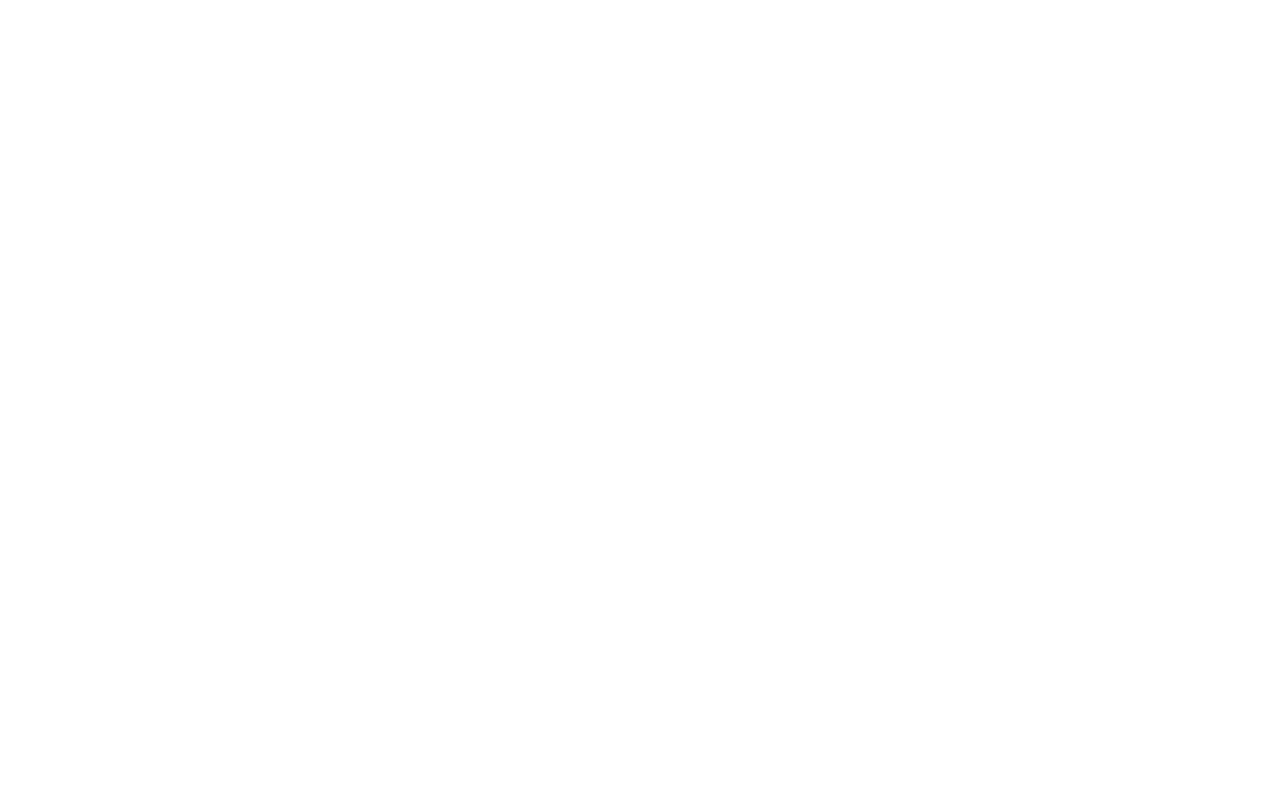
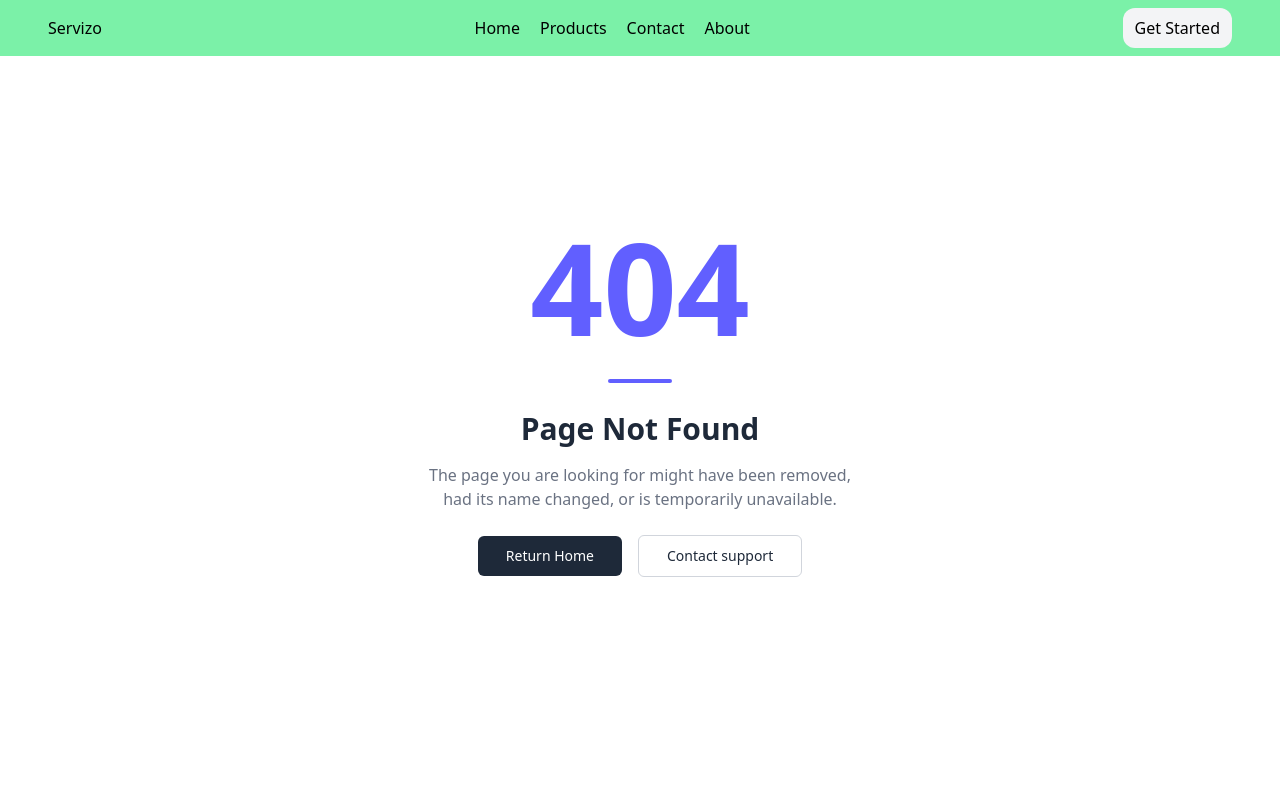
Before and after one commit to Ishan-Kanishka/servizio, a React (Vite) app in the folder client/: page /roles in a window 1280 px wide. Before the commit this address had no page. Shown: the top 800 px of the page. Built offline with nearby package versions, Linux system fonts and the light colour scheme.

Commit message:
Add NotFound page and update routing; enhance SideBar links to use '/admin' path

```diff
--- a/client/src/App.jsx
+++ b/client/src/App.jsx
@@ -5,6 +5,14 @@
 import {Suspense} from 'react';
 import DashboardLayout from './layout/DashboardLayout';
 import Dashboard from './Pages/Dashboard/Dashboard';
+import NotFound from './Pages/NotFound/NotFound';
+import Menu from './Pages/Dashboard/Menu/Menu';
+import Orders from './Pages/Dashboard/Orders/Orders';
+import Ingredients from './Pages/Dashboard/Ingredients/Ingredients';
+import Event from './Pages/Dashboard/Events/Events';
+import Customers from './Pages/Dashboard/Customers/Customers';
+import Staff from './Pages/Dashboard/Staff/Staff';
+import Roles from './Pages/Dashboard/Roles/Roles';
 
 const App = () => {
   return (
@@ -12,11 +20,25 @@
       <Routes>
         <Route path="/" element={<MainLayout />}>
           <Route index element={<Home />} />
+          <Route path="*" element={<NotFound />} />
         </Route>
         <Route path="/admin" element={<DashboardLayout />}>
           <Route index element={<Dashboard />} />
-          <Route path="orders" element={<div>Order</div>} />
-          <Route path="menu" element={<div>Menu</div>} />
+          <Route path="orders" element={<Orders />} />
+          <Route path="menu" element={<Menu />} />
+          <Route path="ingredients" element={<Ingredients />} />
+          <Route path="events" element={<Event />} />
+          <Route path="customers" element={<Customers />} />
+          <Route path="staff" element={<Staff />} />
+          <Route path="roles" element={<Roles />} />
+          <Route
+            path="*"
+            element={
+              <div className="flex justify-center items-center h-screen">
+                <h2 className="text-4xl font-bold">Not Found</h2>
+              </div>
+            }
+          />
         </Route>
       </Routes>
     </Suspense>
--- a/client/src/Components/SideBar/SideBar.jsx
+++ b/client/src/Components/SideBar/SideBar.jsx
@@ -77,7 +77,7 @@
         <ul className="mt-5 flex flex-col gap-y-4 items-start px-2 text-center text-lg">
           {links.map ((link, index) => (
             <NavLink
-              to={'/dashboard' + link.path}
+              to={'/admin' + link.path}
               end
               key={index}
               className={({isActive}) =>
--- a/client/src/Pages/NotFound/NotFound.jsx
+++ b/client/src/Pages/NotFound/NotFound.jsx
@@ -1,7 +1,33 @@
 import React from 'react';
+import {Link} from 'react-router-dom';
 
 const NotFound = () => {
-  return <div>NotFound</div>;
+  return (
+    <div className="flex flex-col items-center justify-center text-sm max-md:px-4 h-screen w-screen">
+      <h1 className="text-8xl md:text-9xl font-bold text-indigo-500">404</h1>
+      <div className="h-1 w-16 rounded bg-indigo-500 my-5 md:my-7" />
+      <p className="text-2xl md:text-3xl font-bold text-gray-800">
+        Page Not Found
+      </p>
+      <p className="text-sm md:text-base mt-4 text-gray-500 max-w-md text-center">
+        The page you are looking for might have been removed, had its name changed, or is temporarily unavailable.
+      </p>
+      <div className="flex items-center gap-4 mt-6">
+        <Link
+          to={'/'}
+          className="bg-gray-800 hover:bg-black px-7 py-2.5 text-white rounded-md active:scale-95 transition-all"
+        >
+          Return Home
+        </Link>
+        <Link
+          to={'/contact'}
+          className="border border-gray-300 px-7 py-2.5 text-gray-800 rounded-md active:scale-95 transition-all"
+        >
+          Contact support
+        </Link>
+      </div>
+    </div>
+  );
 };
 
 export default NotFound;
```
